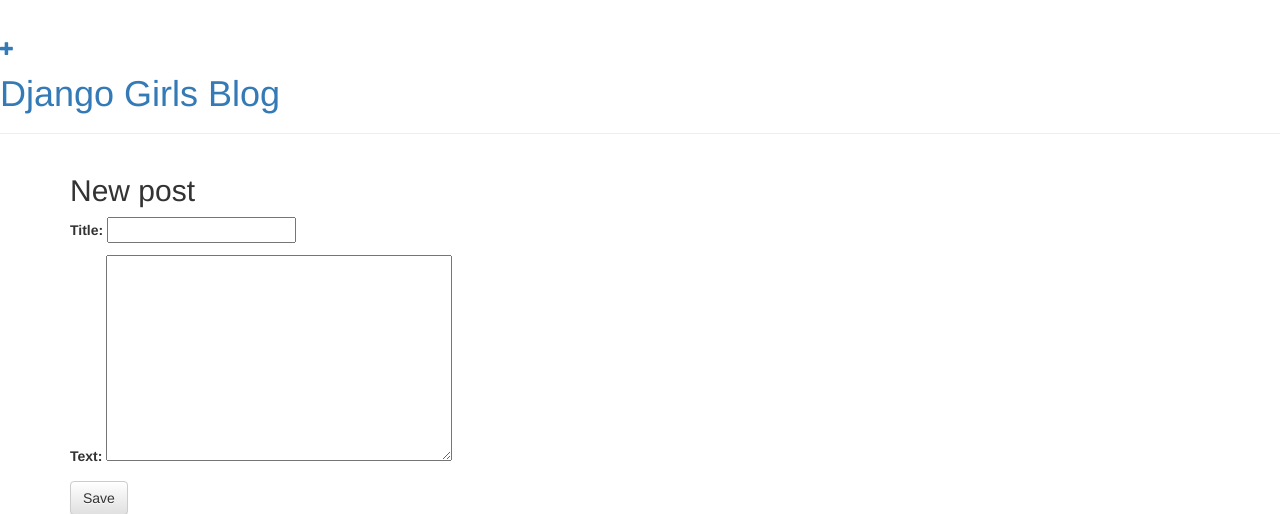
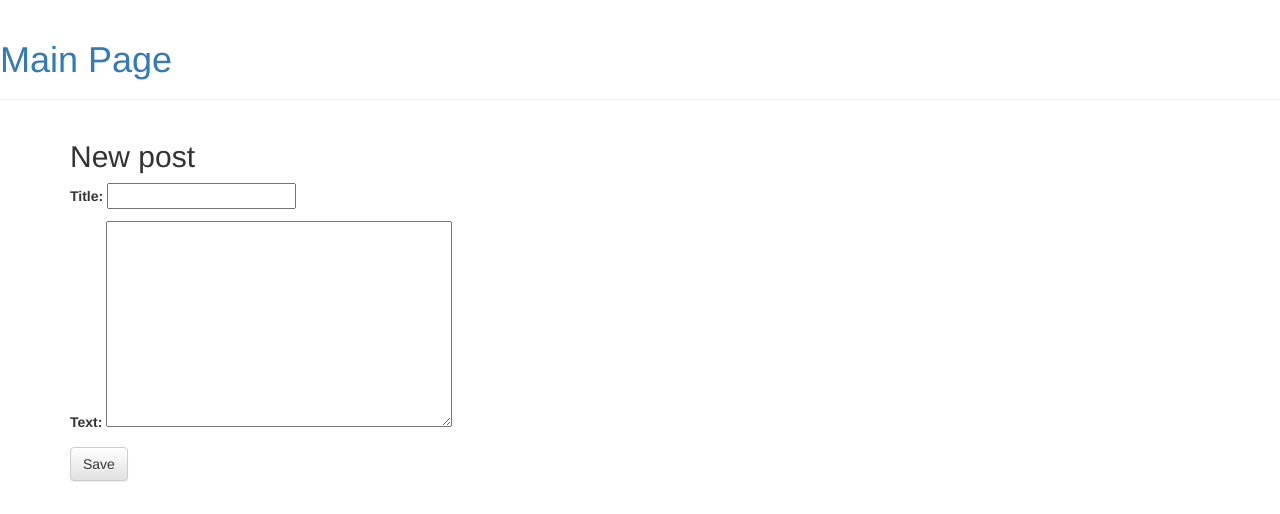
Before and after one commit to KeshavHere/my-first-blog, a Django app: page /post/new/ in a window 1280 px wide. Shown: the top 514 px of the page. Run offline with Django 3.2, Linux system fonts and the light colour scheme; some libraries are stand-ins or nearby versions.

Commit message:
Change in UI

```diff
--- a/blog/templates/blog/base.html
+++ b/blog/templates/blog/base.html
@@ -1,7 +1,7 @@
 {% load static %}
 <html>
     <head>
-        <title>Django Girls blog</title>
+        <title>Your Blogs</title>
         <link rel="stylesheet" href="//maxcdn.bootstrapcdn.com/bootstrap/3.2.0/css/bootstrap.min.css">
         <link rel="stylesheet" href="//maxcdn.bootstrapcdn.com/bootstrap/3.2.0/css/bootstrap-theme.min.css">
         <link href='//fonts.googleapis.com/css?family=Lobster&subset=latin,latin-ext' rel='stylesheet' type='text/css'>
@@ -9,8 +9,7 @@
     </head>
     <body>
         <div class="page-header">
-            <a href="{% url 'post_new' %}" class="top-menu"><span class="glyphicon glyphicon-plus"></span></a>
-            <h1><a href="/">Django Girls Blog</a></h1>
+            <h1><a href="/">Main Page</a></h1>
         </div>
         <div class="content container">
             <div class="row">
--- a/blog/templates/blog/post_list.html
+++ b/blog/templates/blog/post_list.html
@@ -2,9 +2,6 @@
 <link rel="stylesheet" href="//maxcdn.bootstrapcdn.com/bootstrap/3.2.0/css/bootstrap.min.css">
 <link rel="stylesheet" href="//maxcdn.bootstrapcdn.com/bootstrap/3.2.0/css/bootstrap-theme.min.css">
 
-<form method="GET" action="{% url 'post_new' %}">
-    <button type="submit">Post New</button>
-</form>
 
 {% for post in posts %}
     <div>
@@ -13,3 +10,6 @@
         <p>{{ post.text|linebreaksbr }}</p>
     </div>
 {% endfor %}
+
+<h3>To add New click on plus </h3>
+<a href="{% url 'post_new' %}" class="top-menu"><span class="glyphicon glyphicon-plus"></span></a>
```
